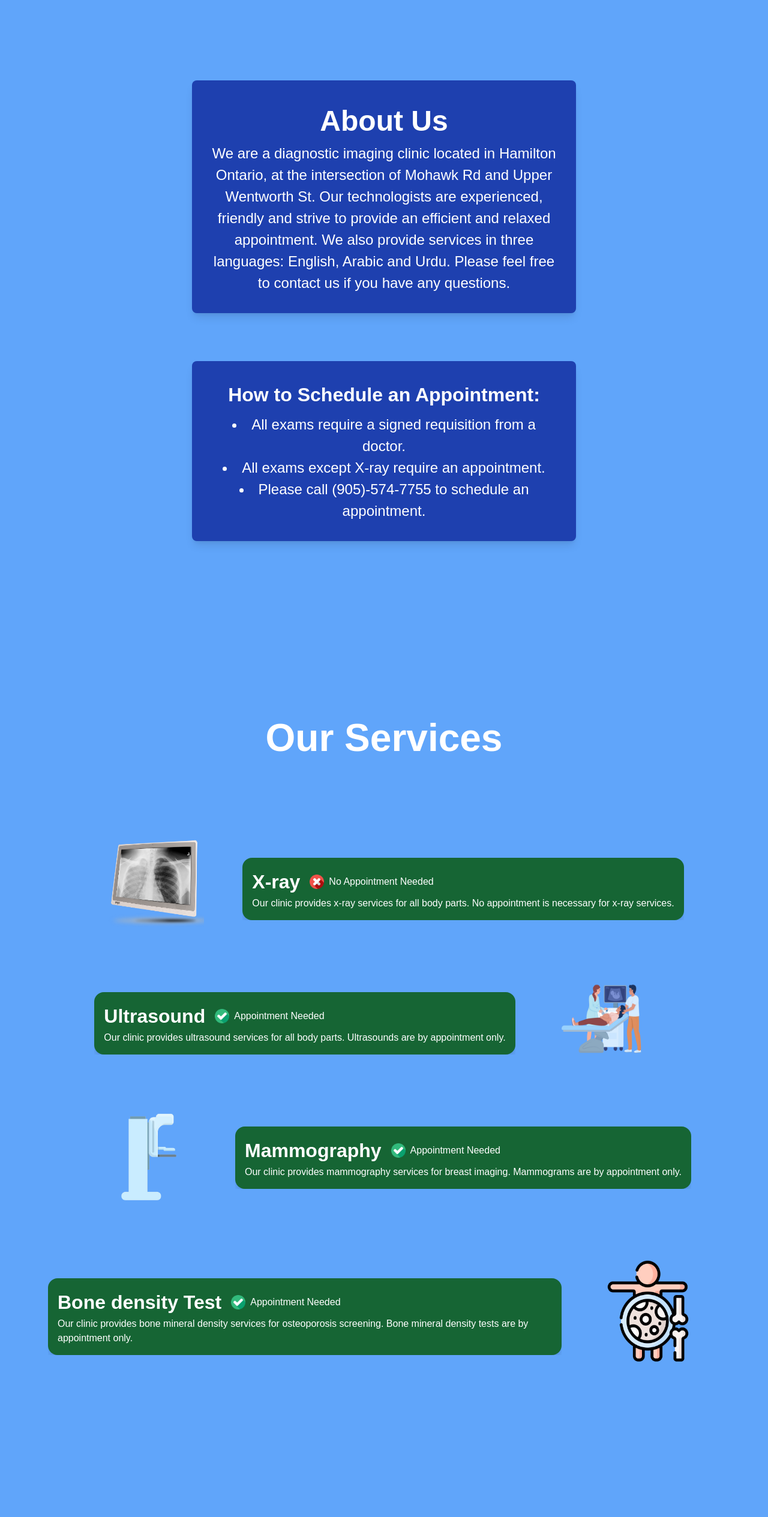
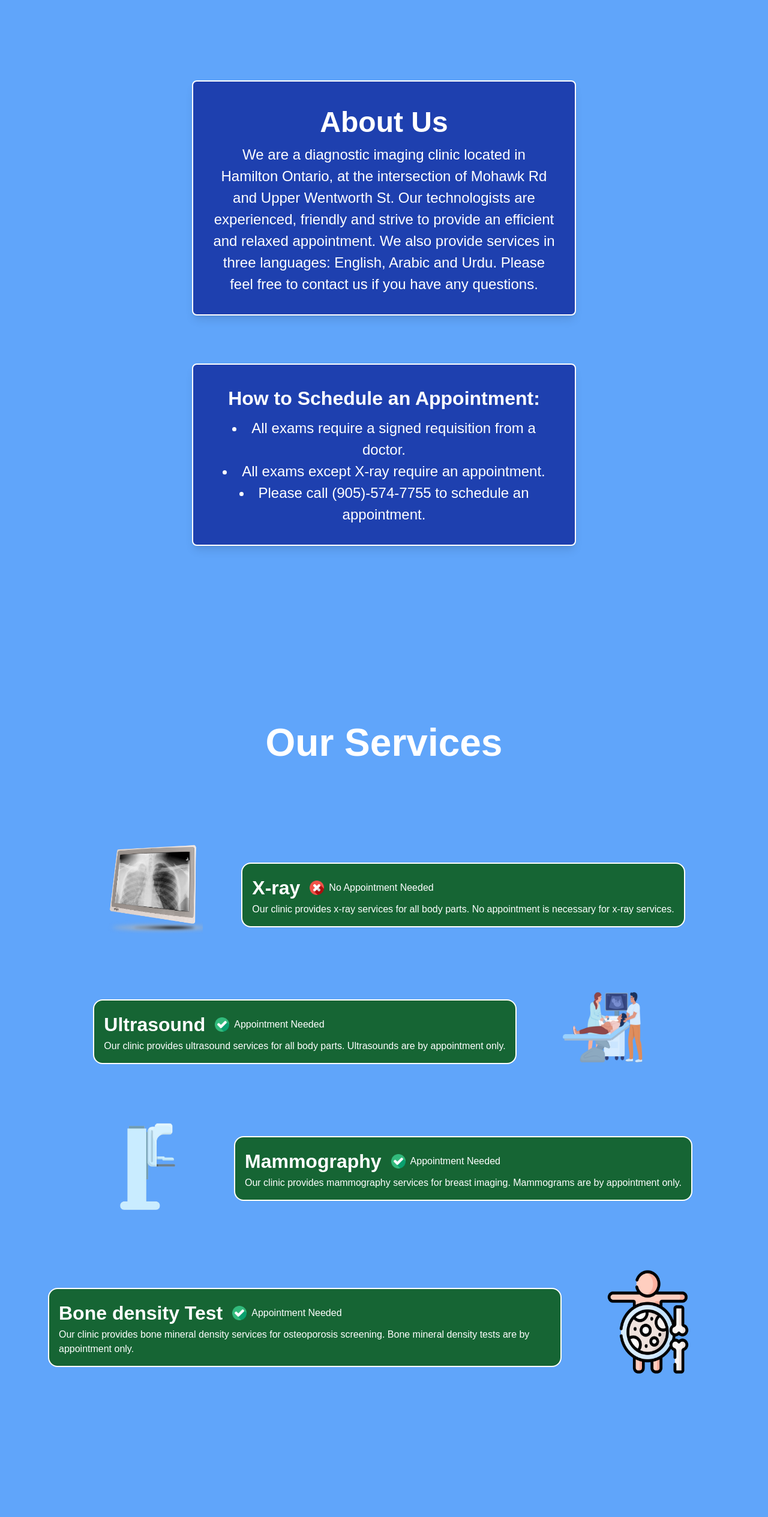
Before and after one commit to AymenS02/Limeworth, a React (Create React App) app: page / in a window 1280 px wide. Shown: the part 980-3509 px from the top of the page at 60% size. Built offline with nearby package versions, Linux system fonts and the light colour scheme.

Commit message:
worked on design

```diff
--- a/src/components/About.jsx
+++ b/src/components/About.jsx
@@ -8,13 +8,13 @@ function About() {
     <div className="font-josefin flex flex-col justify-center items-center pb-[30vh] text-white">
       <Reveal>
         <div
-          className="flex flex-col justify-center items-center text-center p-8 bg-blue-800 rounded-lg shadow-lg xl:mx-[40vh] mx-[5vh]  my-[5vh]">
+          className="flex flex-col justify-center items-center text-center p-8 bg-blue-800 rounded-lg shadow-lg xl:mx-[40vh] mx-[5vh] my-[5vh] border-2 border-white">
           <h1 className="text-[6vh] font-bold">About Us</h1>
           <p className="text-[2vh] xl:text-[3vh]">We are a diagnostic imaging clinic located in Hamilton Ontario, at the intersection of Mohawk Rd and Upper Wentworth St. Our technologists are experienced, friendly and strive to provide an efficient and relaxed appointment. We also provide services in three languages: English, Arabic and Urdu. Please feel free to contact us if you have any questions.</p>
         </div>
       </Reveal>
       <Reveal>
-        <div className="flex flex-col justify-center items-center text-center p-8 bg-blue-800 rounded-lg shadow-lg xl:mx-[40vh] mx-[5vh] my-[5vh]">
+        <div className="flex flex-col justify-center items-center text-center p-8 bg-blue-800 rounded-lg shadow-lg xl:mx-[40vh] mx-[5vh] my-[5vh] border-2 border-white">
           <h1 className="mb-2 text-[4vh] font-bold">How to Schedule an Appointment:</h1>
           <ul className="list-disc list-inside text-[2vh] xl:text-[3vh]">
             <li>All exams require a signed requisition from a doctor.</li>
--- a/src/components/Contact.jsx
+++ b/src/components/Contact.jsx
@@ -5,14 +5,14 @@ function Contact() {
   return (
     <Reveal>
       <div className="font-josefin flex justify-center items-center gap-[10vh] pb-[30vh] text-white">
-        <div className="p-[3vh] bg-blue-800 rounded-lg shadow-lg">
+        <div className="p-[3vh] bg-blue-800 rounded-lg border-2 border-white shadow-2xl">
           <h1 className="text-2xl font-bold pb-4">Contact Us</h1>
           <p className='pb-2'><strong>Address:</strong> 849 Upper Wentworth St, Hamilton, ON L9A 5H4</p>
           <p className='pb-2'><strong>Phone:</strong> (905) 574-7755</p>
           <p className='pb-2'><strong>Fax:</strong> (905) 574-0384</p>
           <p className='pb-2'><strong>Email:</strong> 849xray@gmail.com</p>
         </div>
-        <div className="m-8 flex justify-center items-center border border-white rounded-full w-[30vh] h-[30vh] overflow-hidden">
+        <div className="m-8 flex justify-center items-center border-2 border-white rounded-full w-[30vh] h-[30vh] overflow-hidden shadow-2xl">
           <img src={`${process.env.PUBLIC_URL}/building.jpg`} alt="Building" className="w-full h-full object-cover rounded-full" />
         </div>
       </div>
--- a/src/components/Services.tsx
+++ b/src/components/Services.tsx
@@ -33,7 +33,7 @@ function Services() {
           />
           <motion.div whileHover={scaleEffect} >
             <Reveal>
-              <div className='mt-10 p-[2vh] bg-green-800 rounded-2xl shadow-lg'>
+              <div className='mt-10 p-[2vh] bg-green-800 rounded-2xl border-2 border-white'>
                 <div className='flex flex-row items-center gap-[2vh]'>
                   <h2 className="text-[4vh] font-bold ">X-ray</h2>
                   <div className='flex flex-row items-center gap-[1vh]'>
@@ -50,7 +50,7 @@ function Services() {
         <div className="flex flex-row justify-center align-center m-[10vh] my-[5vh] gap-[3vh]" >
           <motion.div whileHover={scaleEffect} >
             <Reveal>
-              <div className='mt-10 p-[2vh] bg-green-800 rounded-2xl shadow-lg'>
+              <div className='mt-10 p-[2vh] bg-green-800 rounded-2xl border-2 border-white'>
                 <div className='flex flex-row items-center gap-[2vh] '>
                   <h2 className="text-[4vh] font-bold ">Ultrasound</h2>
                   <div className='flex flex-row items-center gap-[1vh]'>
@@ -79,7 +79,7 @@ function Services() {
           />
           <motion.div whileHover={scaleEffect} >
             <Reveal>
-              <div className='mt-10 p-[2vh] bg-green-800 rounded-2xl shadow-lg'>
+              <div className='mt-10 p-[2vh] bg-green-800 rounded-2xl border-2 border-white'>
                 <div className='flex flex-row items-center gap-[2vh]'>
                   <h2 className="text-[4vh] font-bold ">Mammography</h2>
                   <div className='flex flex-row items-center gap-[1vh]'>
@@ -96,7 +96,7 @@ function Services() {
         <div className="flex flex-row justify-center align-center m-[10vh] my-[5vh] gap-[3vh]">
           <motion.div whileHover={scaleEffect} >
             <Reveal>
-              <div className='mt-10 p-[2vh] bg-green-800 rounded-2xl shadow-lg'>
+              <div className='mt-10 p-[2vh] bg-green-800 rounded-2xl border-2 border-white'>
                 <div className='flex flex-row items-center gap-[2vh]'>
                   <h2 className="text-[4vh] font-bold ">Bone density Test</h2>
                   <div className='flex flex-row items-center gap-[1vh]'>
```
